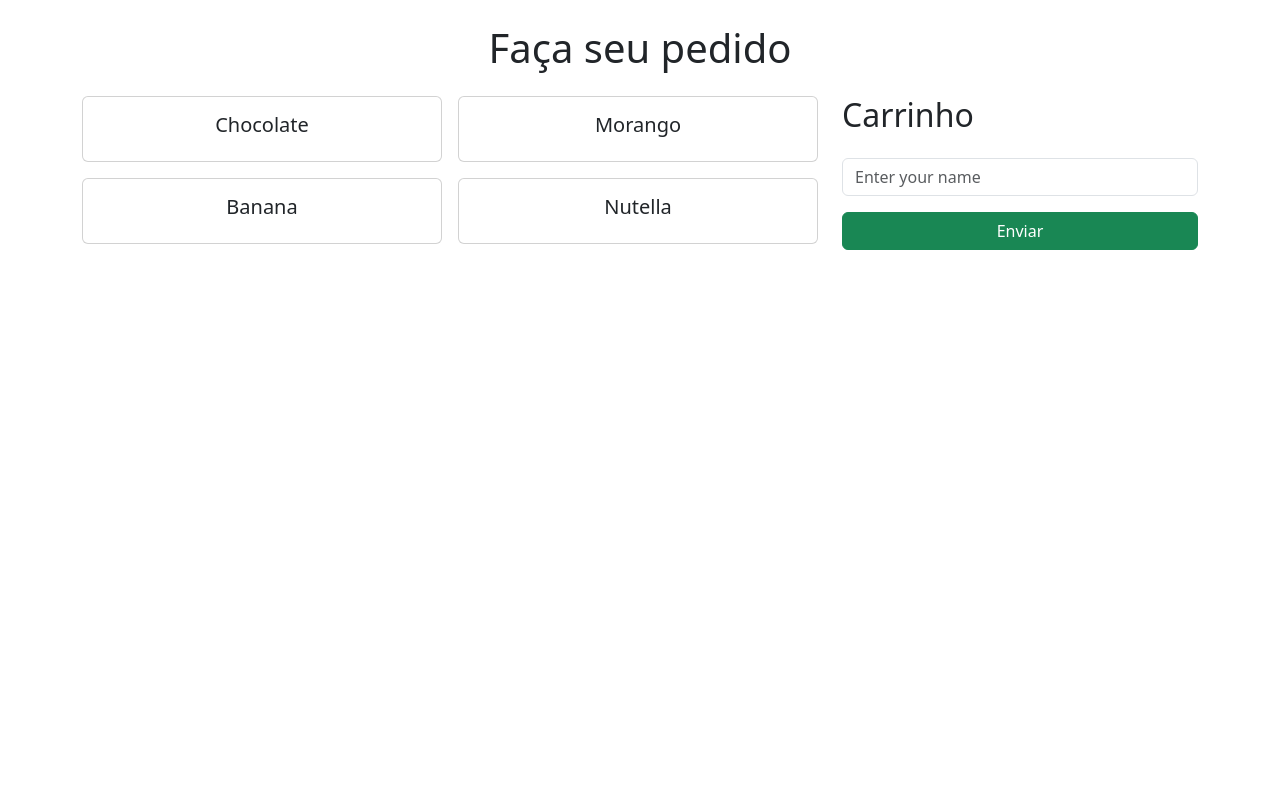
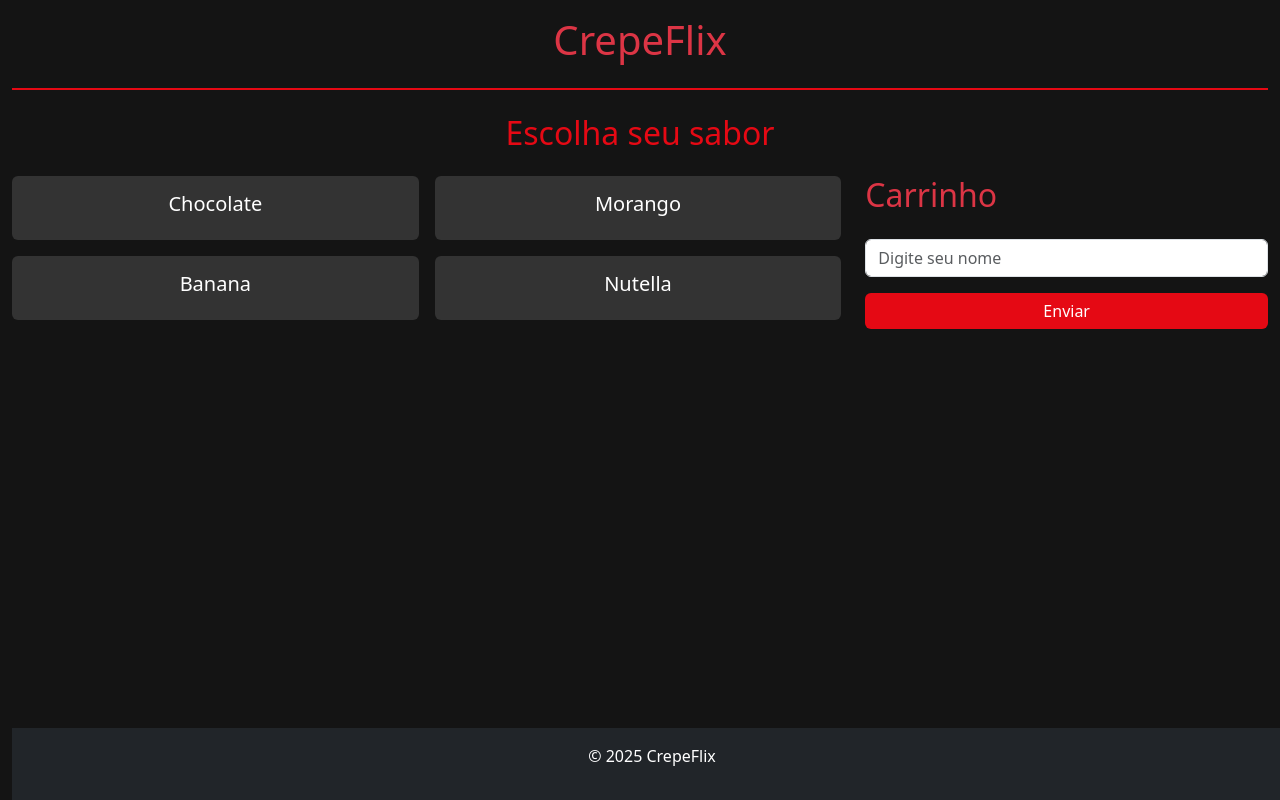
Before and after one commit to vomeajuda/CrepeFlix_app, a plain HTML site: page web/index.html in a window 1280 px wide. Drawn offline with nearby package versions, Linux system fonts and the light colour scheme.

Commit message:
pequenas alterações ao server e estilização do site

```diff
--- a/server/package.json
+++ b/server/package.json
@@ -12,6 +12,7 @@
   "type": "commonjs",
   "dependencies": {
     "express": "^4.21.2",
+    "open": "^10.1.1",
     "server": "file:",
     "ws": "^8.18.1"
   }
--- /dev/null
+++ b/web/index.css
@@ -0,0 +1,52 @@
+body {
+  background-color: #141414;
+  color: #ffffff;
+}
+
+header {
+  background-color: #141414;
+  border-bottom: 2px solid #e50914;
+  display: flex;
+  justify-content: center; /* Center the title */
+  align-items: center;
+}
+
+h1, h2 {
+  color: #e50914;
+}
+
+.card {
+  background-color: #333333;
+  border: none;
+}
+
+.card-title {
+  color: #ffffff;
+}
+
+.card:hover {
+  transform: scale(1.05);
+  transition: transform 0.3s ease;
+}
+
+.list-group-item {
+  background-color: #333333;
+  color: #ffffff;
+  border: 1px solid #444444;
+}
+
+.btn-danger {
+  background-color: #e50914;
+  border: none;
+}
+
+.btn-danger:hover {
+  background-color: #f40612;
+}
+
+footer {
+  background-color: #141414;
+  position: fixed; /* Ensure footer stays at the bottom */
+  bottom: 0;
+  width: 100%;
+}
--- a/web/index.html
+++ b/web/index.html
@@ -5,15 +5,22 @@
   <meta name="viewport" content="width=device-width, initial-scale=1.0">
   <title>Totem Crepe</title>
   <link href="https://cdn.jsdelivr.net/npm/bootstrap@5.3.0-alpha3/dist/css/bootstrap.min.css" rel="stylesheet">
+  <link rel="stylesheet" href="index.css">
   <style>
     .flavor-card {
       cursor: pointer;
     }
   </style>
 </head>
-<body class="container mt-4">
+<body class="container-fluid text-white">
 
-  <h1 class="text-center mb-4">Faça seu pedido</h1>
+  <header class="p-3">
+    <h1 class="text-danger">CrepeFlix</h1>
+    <!-- Removed login button -->
+  </header>
+
+  <main class="mt-4">
+    <h2 class="text-center mb-4">Escolha seu sabor</h2>
     <div class="row">
       <!-- Flavors Section -->
       <div class="col-md-8">
@@ -51,12 +58,17 @@
 
       <!-- Cart and Name Section -->
       <div class="col-md-4">
-      <h2>Carrinho</h2>
+        <h2 class="text-danger">Carrinho</h2>
         <ul id="cart" class="list-group mb-3"></ul>
-      <input type="text" id="nameInput" class="form-control mb-3" placeholder="Enter your name" />
-      <button id="sendOrderButton" class="btn btn-success w-100">Enviar</button>
+        <input type="text" id="nameInput" class="form-control mb-3" placeholder="Digite seu nome" />
+        <button id="sendOrderButton" class="btn btn-danger w-100">Enviar</button>
       </div>
     </div>
+  </main>
+
+  <footer class="text-center mt-4 p-3 bg-dark text-white">
+    <p>&copy; 2025 CrepeFlix</p>
+  </footer>
 
   <script>
     const socket = new WebSocket('ws://localhost:8090'); // Updated port to 8090
```
Also changed, not shown: server/server.js (+9 -3 lines), 1 other file. Lines whose indentation alone changed are shown as unchanged.
